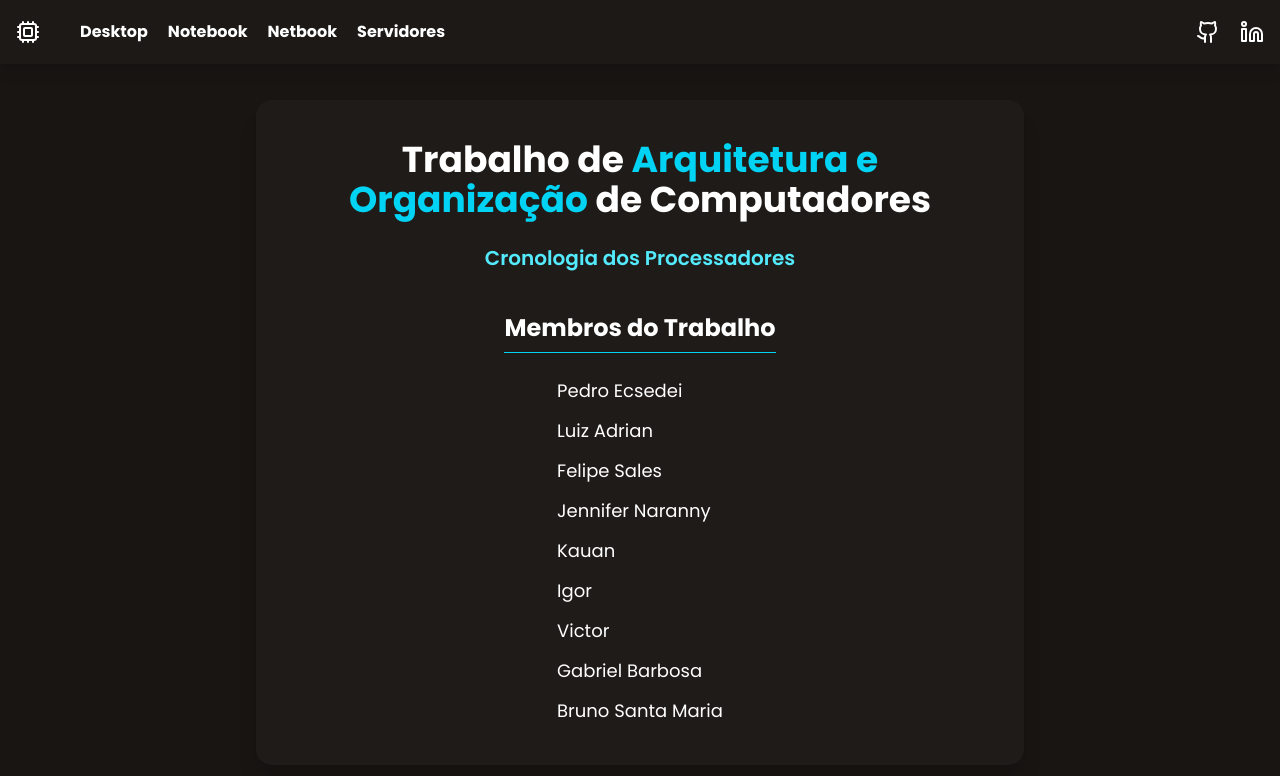
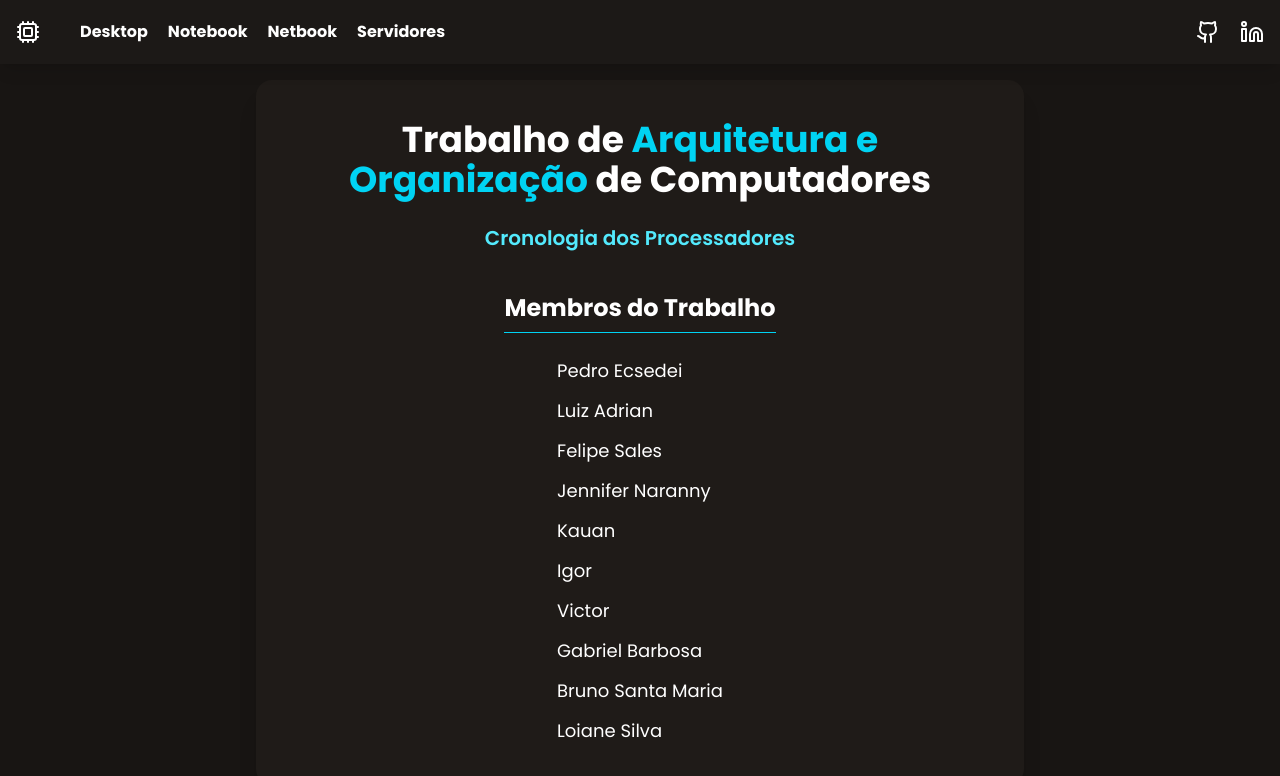
Before and after one commit to EcsedeiPedro/cpu-tree, a Next.js app: page / in a window 1280 px wide. Shown: the top 776 px of the page. Built offline with nearby package versions, Linux system fonts and the light colour scheme.

Commit message:
chore: adds new student

```diff
--- a/src/view/home/mock-data.ts
+++ b/src/view/home/mock-data.ts
@@ -30,4 +30,7 @@ export const students: StudentsProps[] = [
   {
     name: 'Bruno Santa Maria',
   },
+  {
+    name: 'Loiane Silva',
+  },
 ]
```
